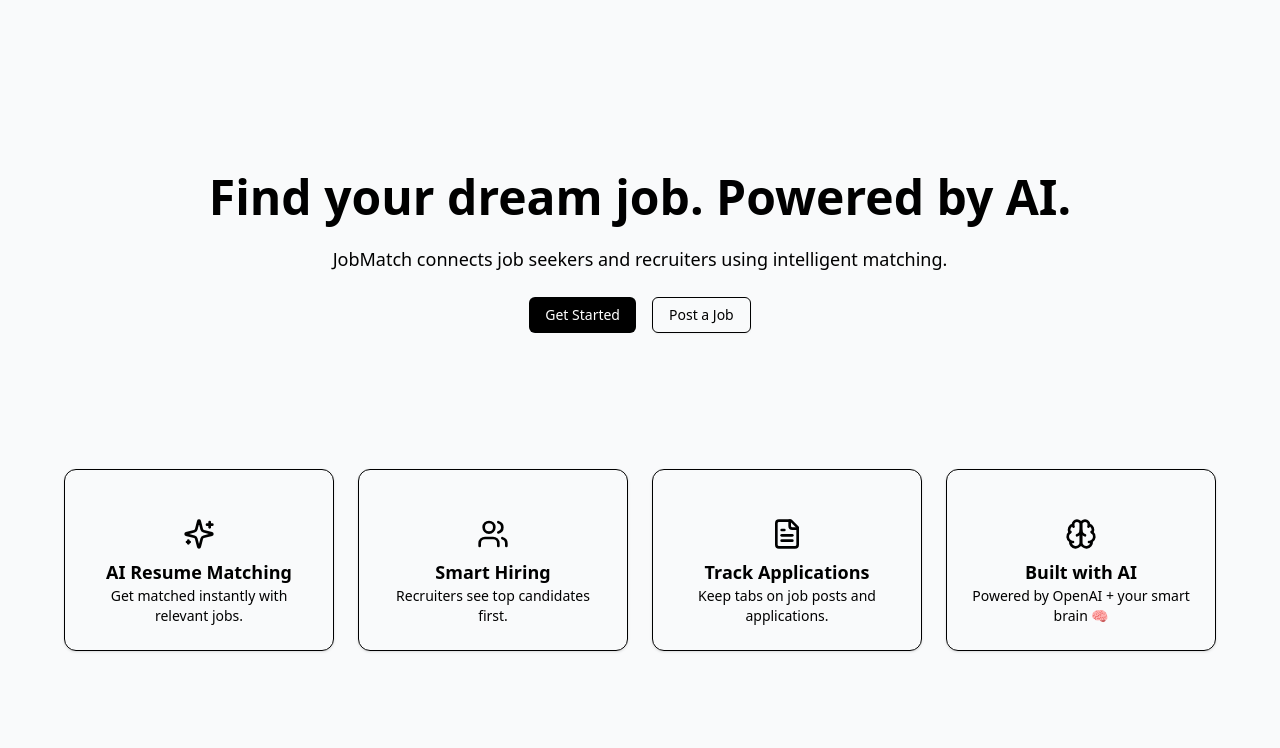
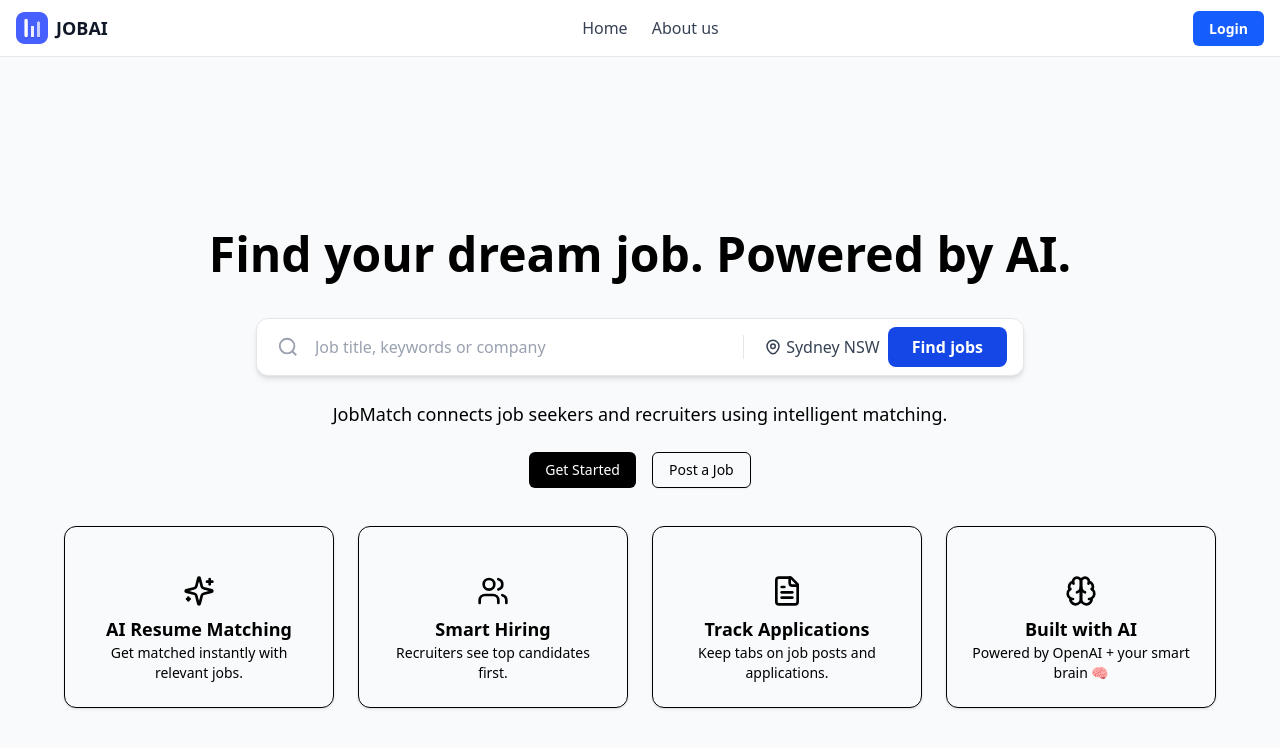
Before and after one commit to DevWorld888/jobAI, a Next.js app: page / in a window 1280 px wide. Shown: the top 748 px of the page. Built offline with nearby package versions, Linux system fonts and the light colour scheme.

Commit message:
customizer home

```diff
--- a/src/app/layout.tsx
+++ b/src/app/layout.tsx
@@ -3,6 +3,7 @@
 import "./globals.css";
 
 import { Sidebarprovider } from "@/context/SidebarContext";
+
 
 const geistSans = Geist({
   variable: "--font-geist-sans",
@@ -28,6 +29,7 @@
     <html lang="en">
       <body className={`${geistSans.variable} ${geistMono.variable}`}>
         <Sidebarprovider>
+          {/* Contenido principal */}
           {children}
         </Sidebarprovider>
       </body>
--- a/src/app/page.tsx
+++ b/src/app/page.tsx
@@ -2,14 +2,96 @@
 import { Button } from "@/components/ui/button";
 import { Card, CardContent } from "@/components/ui/card";
 import { Sparkles, Users, FileText, Brain } from "lucide-react";
+import Image from "next/image";
 import { useRouter } from 'next/navigation'
 
 export default function Home() {
   const router = useRouter();
   return (
+    <>
+      {/* Header superior */}
+      <header className="w-full flex items-center justify-between px-4 py-3 bg-white dark:bg-gray-900 border-b border-gray-200 dark:border-gray-800">
+        {/* Logo */}
+        <div className="flex items-center gap-2">
+          <Image
+            src="/images/logo/logo-icon.svg"
+            alt="Logo"
+            className="w-8 h-8"
+            width={32}
+            height={32}
+          />
+          <span className="font-bold text-lg text-gray-900 dark:text-white hidden sm:inline">
+            JOBAI
+          </span>
+        </div>
+        {/* Menú */}
+        <nav className="flex-1 flex justify-center">
+          <ul className="flex gap-6">
+            <li>
+              <a
+                href="#"
+                className="text-gray-700 dark:text-gray-200 hover:text-blue-600 dark:hover:text-blue-400 transition-colors font-medium"
+              >
+                Home
+              </a>
+            </li>
+            <li>
+              <a
+                href="#"
+                className="text-gray-700 dark:text-gray-200 hover:text-blue-600 dark:hover:text-blue-400 transition-colors font-medium"
+              >
+                About us
+              </a>
+            </li>
+          </ul>
+        </nav>
+        {/* Login */}
+        <div>
+          <a
+            href="#"
+            className="px-4 py-2 rounded-md bg-blue-600 text-white font-semibold hover:bg-blue-700 transition-colors text-sm"
+          >
+            Login
+          </a>
+        </div>
+      </header>
       <main className="min-h-screen p-6 flex flex-col items-center justify-center bg-gray-50">
         <section className="text-center w-full  min-h-[40vh] md:min-h-[40vh] py-6 flex flex-col  items-center space-y-6">
           <h1 className="text-4xl md:text-5xl font-bold mb-6">Find your dream job. Powered by AI.</h1>
+          <form
+            className="w-full max-w-3xl mx-auto flex items-center bg-white rounded-xl shadow-md border border-gray-200 px-4 py-2 mt-4 gap-2"
+            onSubmit={e => { e.preventDefault(); /* handle search here */ }}
+          >
+            {/* Icono de búsqueda */}
+            <span className="text-gray-400 pl-1 pr-2">
+              <svg width="22" height="22" fill="none" stroke="currentColor" strokeWidth="2" viewBox="0 0 24 24">
+                <circle cx="11" cy="11" r="8" />
+                <line x1="21" y1="21" x2="16.65" y2="16.65" />
+              </svg>
+            </span>
+            <input
+              type="text"
+              placeholder="Job title, keywords or company"
+              className="flex-1 outline-none bg-transparent text-gray-700 placeholder-gray-400 text-base"
+            />
+            {/* Separador */}
+            <span className="h-6 w-px bg-gray-200 mx-3 hidden sm:inline-block"></span>
+            {/* Icono de ubicación y texto */}
+            <span className="flex items-center gap-1 text-gray-700">
+              <svg width="18" height="18" fill="none" stroke="currentColor" strokeWidth="2" viewBox="0 0 24 24">
+                <path d="M12 21c-4.418 0-8-7.163-8-10a8 8 0 1 1 16 0c0 2.837-3.582 10-8 10z" />
+                <circle cx="12" cy="11" r="3" />
+              </svg>
+              <span className="text-base">Sydney NSW</span>
+            </span>
+            {/* Botón */}
+            <button
+              type="submit"
+              className="ml-auto bg-blue-700 hover:bg-blue-800 text-white font-semibold px-6 py-2 rounded-lg transition-colors text-base"
+            >
+              Find jobs
+            </button>
+          </form>
           <p className="text-muted-foreground text-lg motion-preset-focus">
             JobMatch connects job seekers and recruiters using intelligent matching.
           </p>
@@ -57,6 +139,7 @@
           </Card>
         </section>
       </main>
+    </>
 
   );
 }
--- a/src/app/post-job/page.tsx
+++ /dev/null
@@ -1,11 +0,0 @@
-import React from 'react'
-
-const page = () => {
-  return (
-    <div>
-      post-job
-    </div>
-  )
-}
-
-export default page
```
Also changed, not shown: src/app/(main)/dashboard/page.tsx (renamed from src/app/(admin)/dashboard/page.tsx), src/app/(main)/layout.tsx (renamed from src/app/(admin)/layout.tsx), src/app/(main)/profile/page.tsx (renamed from src/app/(admin)/(other-pages)/userProfile/page.tsx), src/app/(main)/seeker/jobs/page.tsx (renamed from src/app/(admin)/(other-pages)/jobs/page.tsx). Lines whose indentation alone changed are shown as unchanged.
